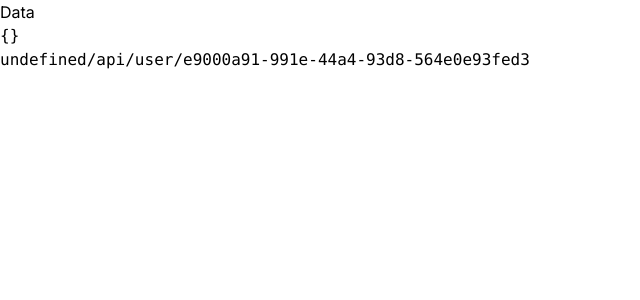
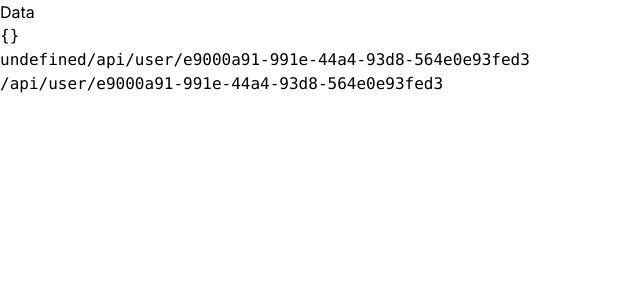
Before and after one commit to aaltamar12/landing-trd, a Next.js app: page / in a window 1280 px wide. Shown: the top 300 px of the page, without its empty margins (0-640 px from the left). Built offline with nearby package versions, Linux system fonts and the light colour scheme; no server answers.

Commit message:
feat: add dotenv

```diff
--- a/app/userForm.js
+++ b/app/userForm.js
@@ -26,6 +26,8 @@ export default function UserForm(userData) {
       <h1>Data</h1>
       <pre>{userString}</pre>
       <pre>{`${process.env.NEXT_API_URL}/api/user/e9000a91-991e-44a4-93d8-564e0e93fed3`}</pre>
+      <pre>{process.env.NEXT_API_URL}</pre>
+      <pre>{"/api/user/e9000a91-991e-44a4-93d8-564e0e93fed3"}</pre>
     </div>
   );
 }
--- a/package.json
+++ b/package.json
@@ -11,6 +11,7 @@
   "dependencies": {
     "@supabase/auth-helpers-nextjs": "^0.10.0",
     "@supabase/supabase-js": "^2.44.4",
+    "dotenv": "^16.4.5",
     "next": "14.2.5",
     "react": "^18",
     "react-dom": "^18"
```
